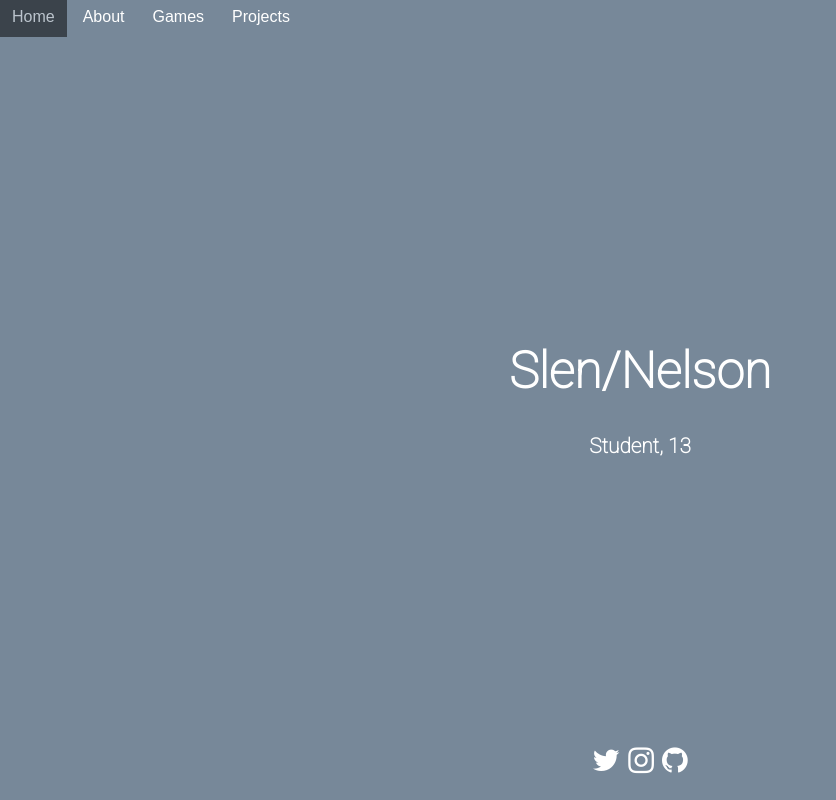
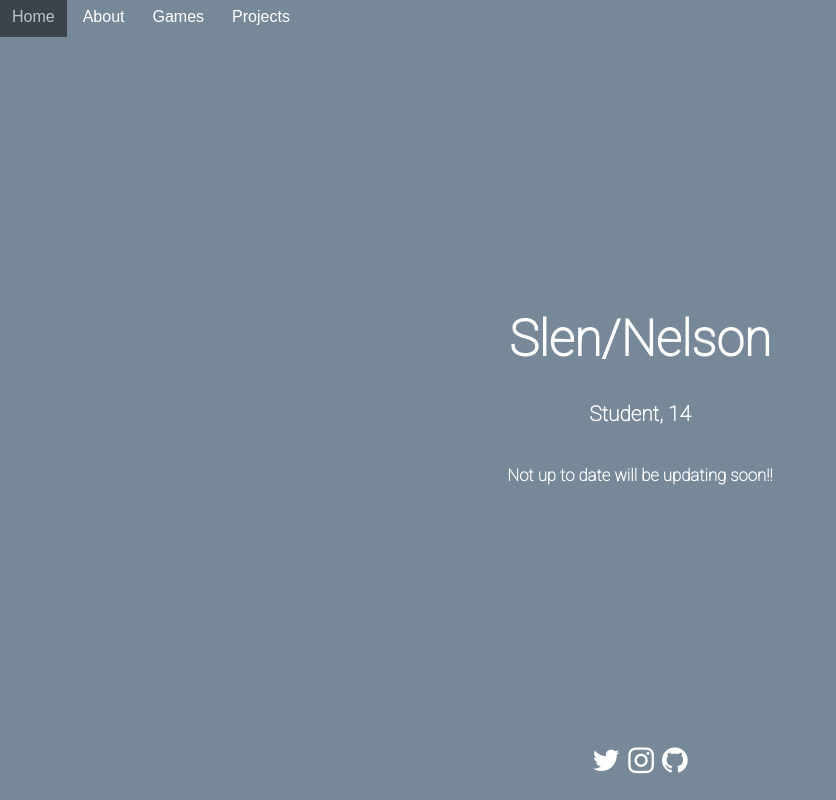
Before and after one commit to SlenPlayz/SlenPlayz.github.io, a plain HTML site: page home/index.html in a window 1280 px wide. Shown: the whole page, without its empty margins (0-836 px from the left). Drawn offline with Linux system fonts and the light colour scheme.

Commit message:
main website update coming soon

```diff
--- a/home/index.html
+++ b/home/index.html
@@ -23,7 +23,8 @@
     </header>
     <div id="title">
         <h1>Slen/Nelson</h1>
-        <h5>Student, 13</h5>
+        <h5>Student, 14</h5>
+        <h6>Not up to date will be updating soon!!</h6>
     </div>
     <div class=social>
         <a target="_blank" href="https://twitter.com/slenplayz" class="fa fa-twitter"></a>
```
